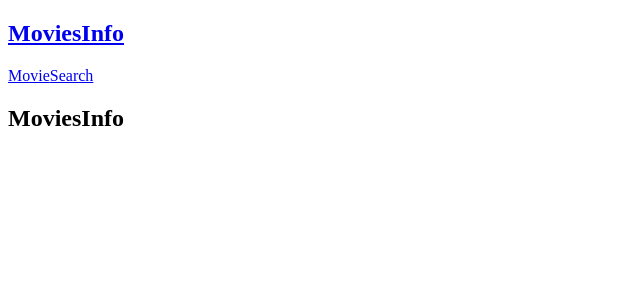
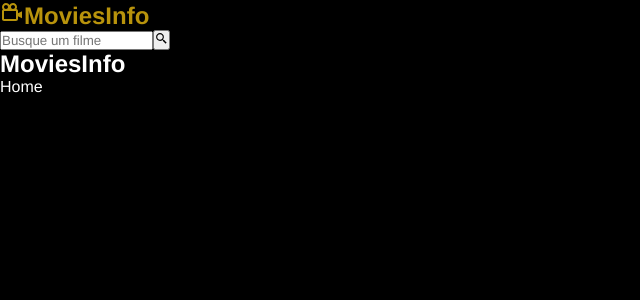
Before and after one commit to AdonisJeronimo/MovieInfo, a React (Vite) app: page / in a window 1280 px wide. Shown: the top 300 px of the page, without its empty margins (0-640 px from the left). Built offline with nearby package versions, Linux system fonts and the light colour scheme.

Commit message:
Estrutura base criada

```diff
--- a/src/App.jsx
+++ b/src/App.jsx
@@ -1,17 +1,12 @@
-import { Link } from "react-router-dom";
+import { Outlet } from "react-router-dom";
+import Navbar from "./components/navbar/navbar";
 
 function App(){
     return(
         <div className="App">
-            <nav id="navbar">
-                <h2>
-                    <Link to="/">MoviesInfo</Link>
-                </h2>
-                <Link to="/movie/1">Movie</Link>
-                <Link to="/search">Search</Link>
-
-            </nav>
+           <Navbar />
             <h2>MoviesInfo</h2>
+            <Outlet/>
         </div>
     );
 }
--- /dev/null
+++ b/src/components/navbar/navbar.jsx
@@ -0,0 +1,21 @@
+import { Link } from "react-router-dom";
+import {BiCameraMovie, BiSearchAlt2} from "react-icons/bi"
+
+
+const Navbar = () => {
+    return(
+        <nav id="navbar">
+            <h2>
+                <Link to="/"><BiCameraMovie />MoviesInfo</Link>
+            </h2>
+            <form>
+                <input type="text" placeholder="Busque um filme" />
+                <button type="submit">
+                    <BiSearchAlt2 />
+                </button>
+            </form>
+        </nav>
+    );
+};
+
+export default Navbar;
--- a/src/index.css
+++ b/src/index.css
@@ -0,0 +1,20 @@
+*{
+    font-family: Helvetica, sans-serif;
+    margin: 0;
+    padding: 0;
+    box-sizing: border-box;
+}
+
+body {
+    background-color: #000;
+    color: #fff;
+}
+
+a{
+    text-decoration: none;
+    color: #F7D354;
+    transition: 0.5s;
+}
+a:hover{
+    color: #b8930c;
+}
--- a/src/main.jsx
+++ b/src/main.jsx
@@ -5,9 +5,9 @@
 import App from "./App";
 import './index.css'
 
-import Home from "./pages/Home";
 import Movie from "./pages/movie"; // aqui era para aceitar Movie com M maiusculo
-import Search from "./pages/Search";
+import Search from "./pages/search";
+import Home from "./pages/home";
 
 ReactDOM.createRoot(document.getElementById('root')).render(
     <React.StrictMode>
```
